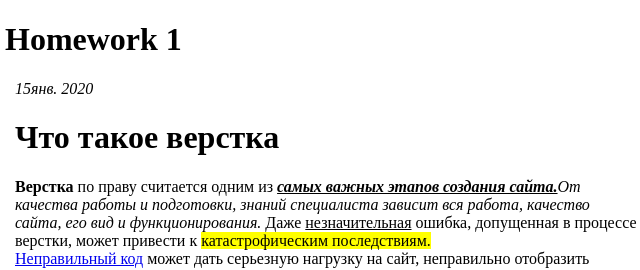
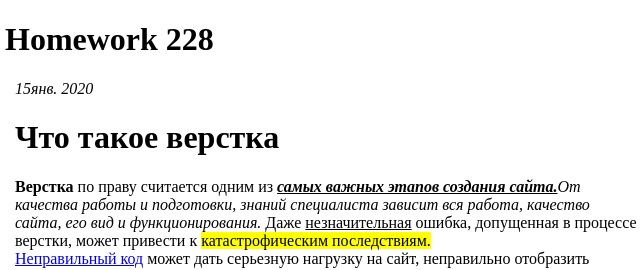
Before and after one commit to MolodoiSedoi/HW, a plain HTML site: page HW1/HW1.html in a window 1280 px wide. Shown: the top 270 px of the page, 3-643 px from the left. Drawn offline with Linux system fonts and the light colour scheme; files that its build step writes are made by us from their sources.

Commit message:
First commit from another branch

```diff
--- a/HW1/HW1.html
+++ b/HW1/HW1.html
@@ -11,7 +11,7 @@
 
 <body>
     <header>
-        <h1>Homework 1</h1>
+        <h1>Homework 228</h1>
     </header>
     <main>
         <div><i>15янв. 2020</i></div>
```
